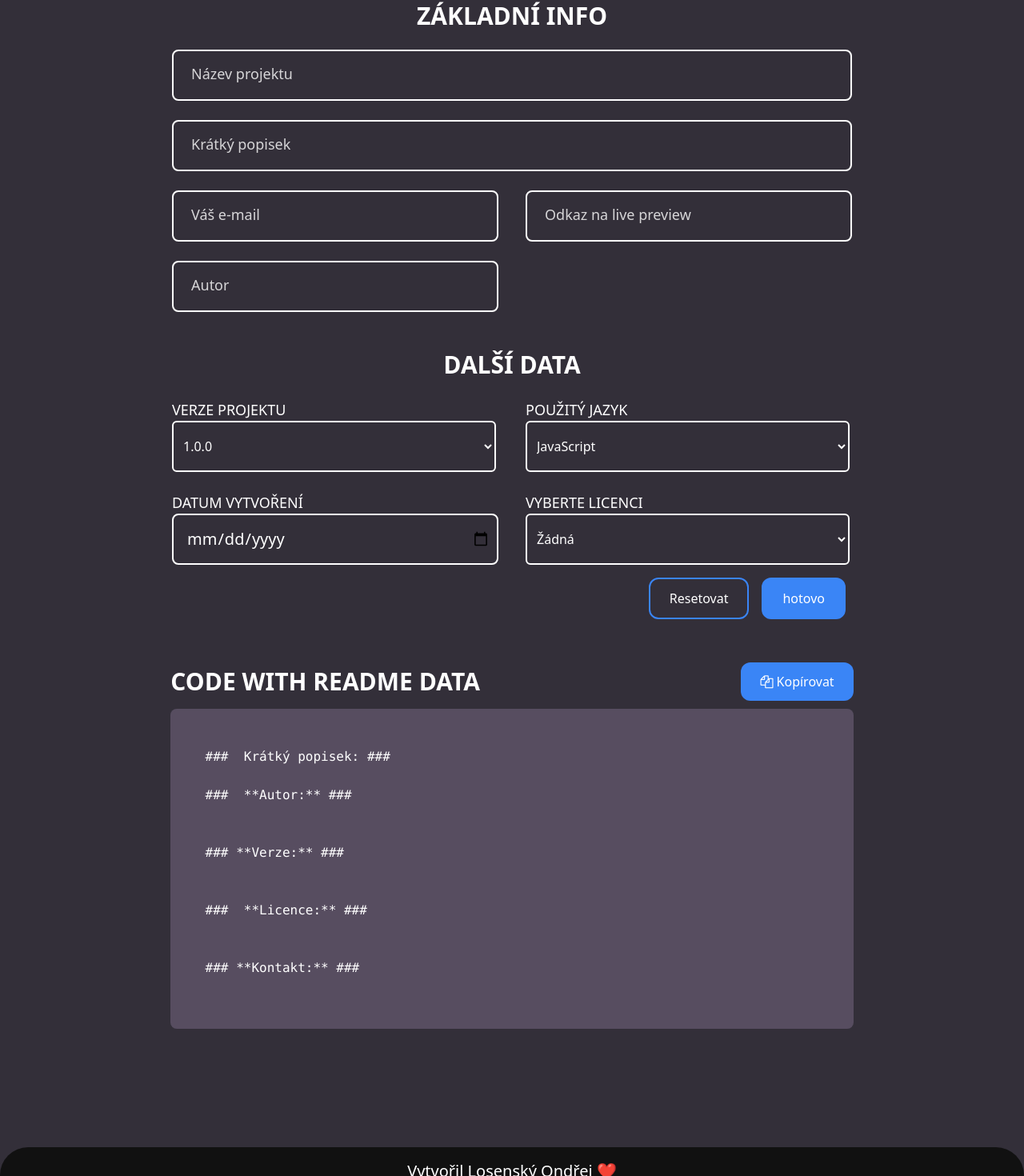
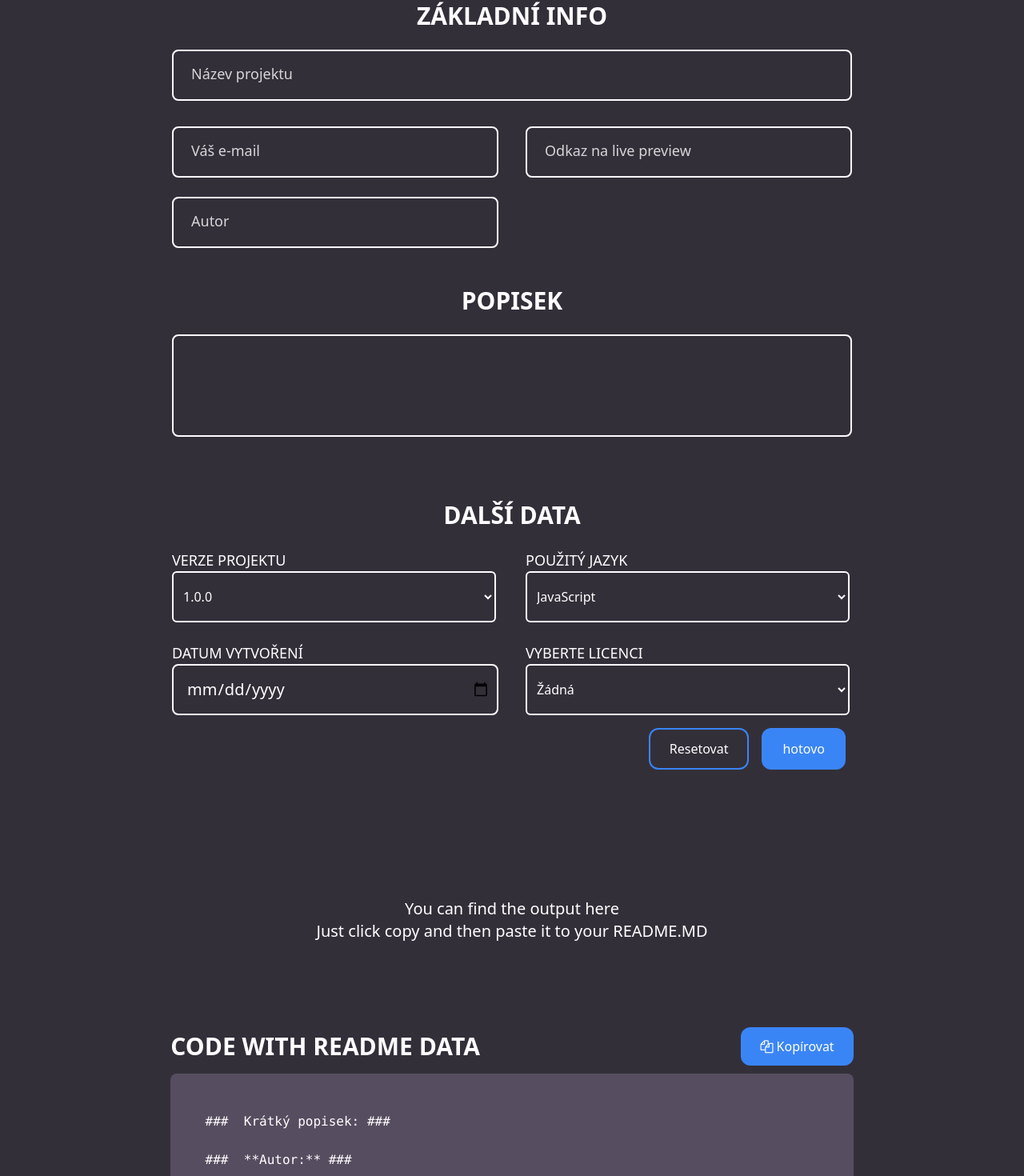
Before and after one commit to OndrejLosensky/generate-readme, a React (Create React App) app: page / in a window 1280 px wide. Shown: the part 1230-2700 px from the top of the page at 80% size. Built offline with nearby package versions, Linux system fonts and the light colour scheme; the HTML template or start-up script is replaced by a standard one.

Commit message:
úprava spodní sekce

```diff
--- a/src/components/createReadme/CreateReadme.js
+++ b/src/components/createReadme/CreateReadme.js
@@ -216,7 +216,7 @@ ${newShortDescription}
 
       </div>
 
-      <div className='pt-8 flex flex-row justify-center h-screen'>
+      <div className='pt-8 flex flex-row justify-center h-full'>
           {/* Levá část*/}
 
           {/* Pravá část*/}
@@ -239,19 +239,6 @@ ${newShortDescription}
                   </div>
                 </div>
 
-
-                 {/* TEXT AREA pro popisek */}
-                 <div className='pt-4'>
-                    <label className='relative cursor-pointer w-[850px]'>
-                      <input
-                        type='text'
-                        onChange={handleShortDescriptionChange}
-                        placeholder='Input'
-                        className='h-16  pl-4 w-full text-xl text-whiteText bg-darkBg border-white border-2 rounded-lg border-opacity-50 outline-none focus:border-buttonColor placeholder-copiedColor placeholder-opacity-0 transition duration-200'
-                      />
-                      <span className='mt-4 text-lg text-whiteText text-opacity-80 bg-darkBg absolute left-4  px-2 transition duration-200 input-text'> Krátký popisek </span>
-                    </label>
-                </div>
 
                 {/* TŘETÍ ŘÁDEK */}
 
@@ -298,10 +285,21 @@ ${newShortDescription}
 
                   </div>
                 </div>
-
+                {/* POPISEK*/}
+                <Title text="Popisek"/>
+                <div className='flex flex-row pt-6'>
+                  <label className='relative cursor-pointer h-40 w-[850px]'>
+                    <textarea
+                      rows='8'
+                      onChange={handleShortDescriptionChange}
+                      placeholder='Textarea'
+                      className='h-[128px] pl-4 w-full text-lg text-whiteText bg-darkBg border-white border-2 rounded-lg border-opacity-50 outline-none focus:border-buttonColor placeholder-copiedColor placeholder-opacity-0 animate-fade-in resize-none'
+                    ></textarea>
+                  </label>
+                </div>
 
                 <Title text="další data"/>
-                {/* druhá sekce*/}
+                {/* další sekce*/}
                 <div className='flex flex-row pt-6'>
                   <div className='w-[48%]'>
                     <SmallTitle text="verze projektu"/>
@@ -396,8 +394,11 @@ ${newShortDescription}
               </div>
 
             </form>
-            <div className='text-white text-center absolute top-0 right-0 pr-8 pt-8'>
-
+            <div className='text-whiteText text-xl text-center font-light pt-36'>
+                    <p>
+                      You can find the output here <br/>
+                      Just click copy and then paste it to your README.MD
+                    </p>
             </div>
           </div>
 
@@ -430,7 +431,7 @@ ${newShortDescription}
             </div>
 
             <div className='h-[500px] flex justify-center items-start'>
-              <div id='output' className='bg-outputColor rounded-lg h-[400px] w-full overflow-auto px-6 text-whiteText'>
+              <div id='output' className='bg-outputColor rounded-lg h-[500px] w-full overflow-auto px-6 text-whiteText'>
               <pre>
                   <code ref={generatedReadmeRef}>
                     {generatedReadme}
```
